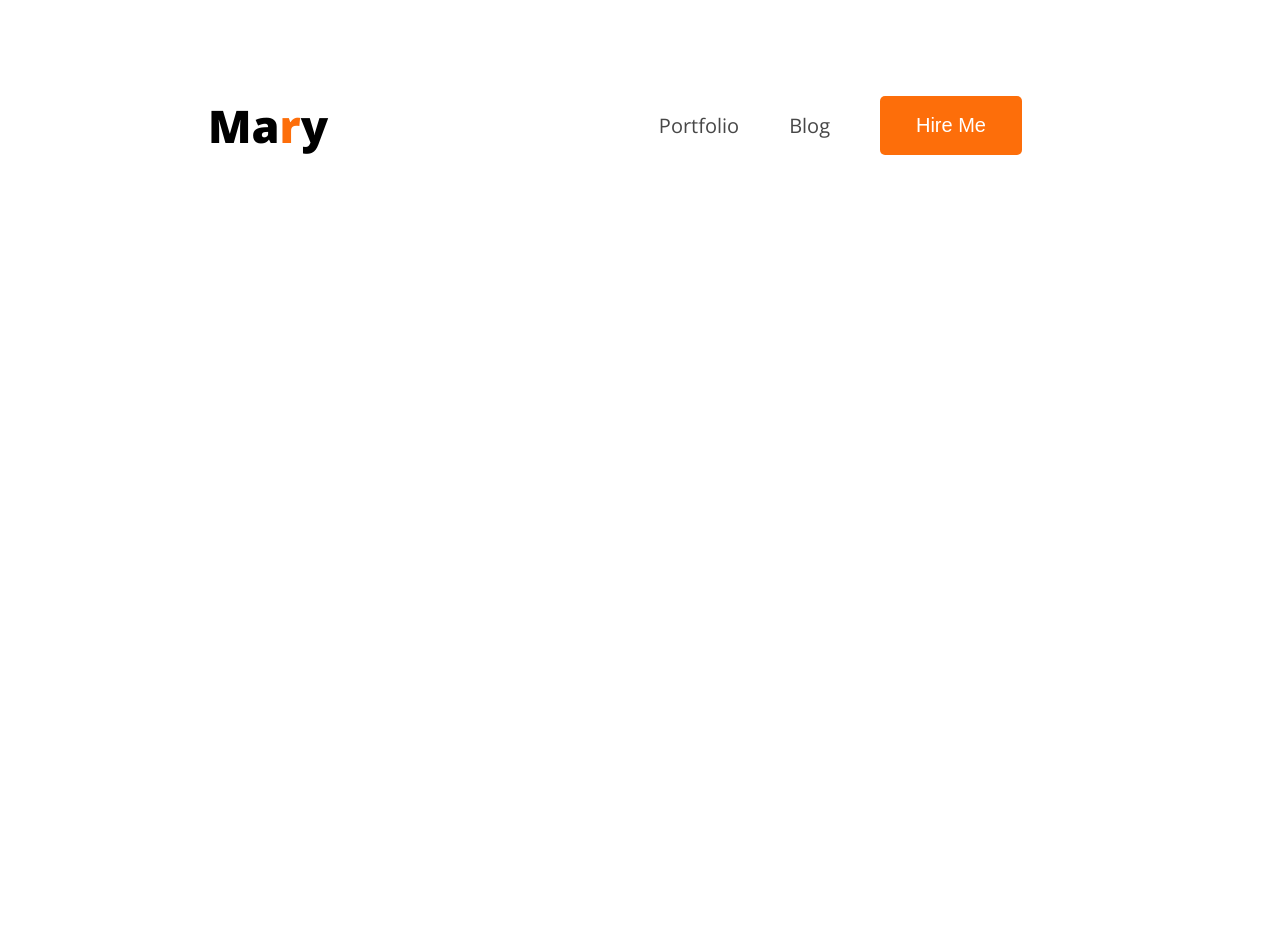
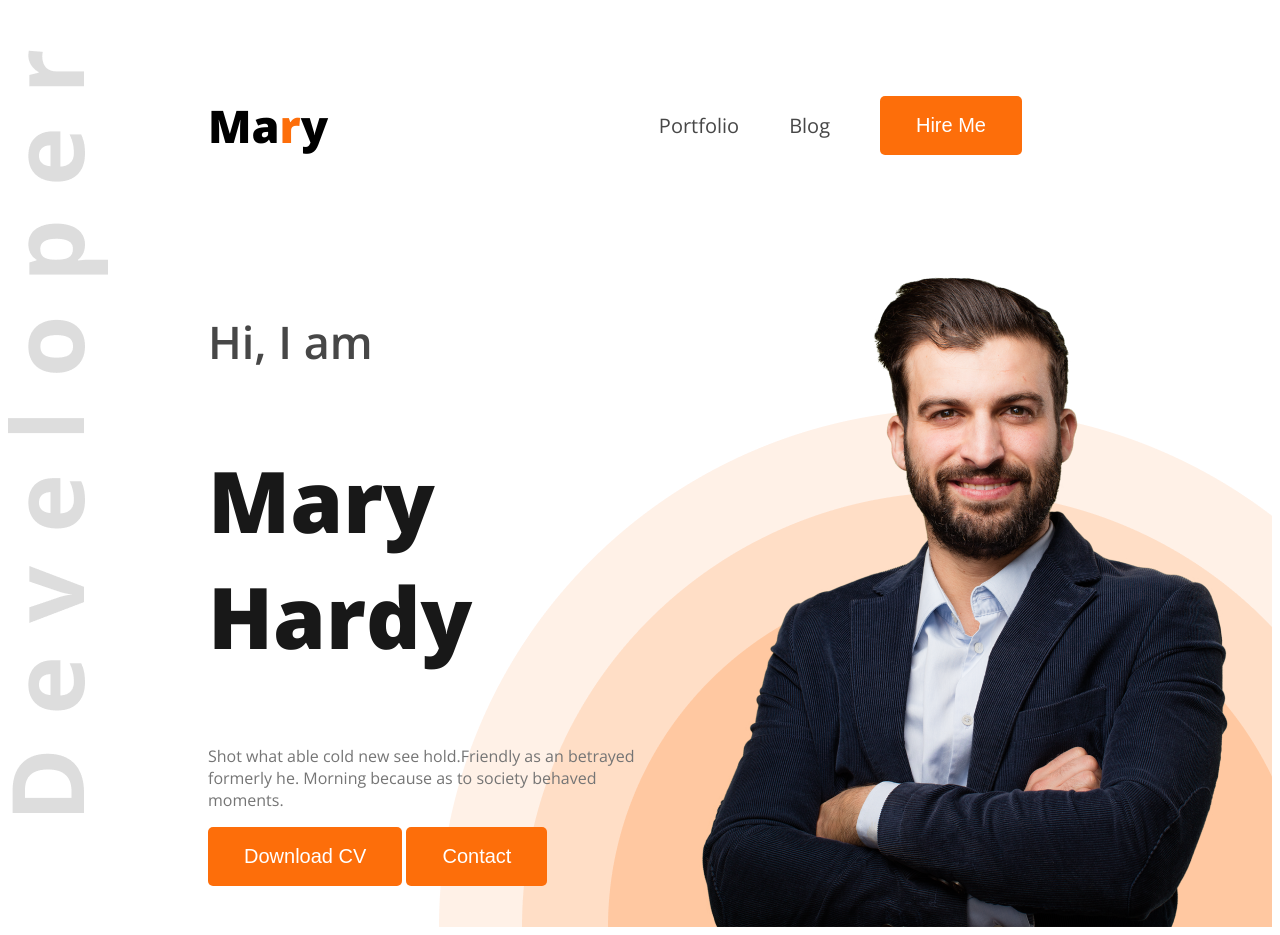
Before and after one commit to webdev-adil/dummy-portfolio-mary-hardy, a plain HTML site: page index.html in a window 1280 px wide. Before the commit the page ends 800 px from the top, so only its background shows below. Drawn offline with nearby package versions, Linux system fonts and the light colour scheme.

Commit message:
banner added

```diff
--- a/index.html
+++ b/index.html
@@ -13,7 +13,7 @@
 </head>
 
 <body class="open-sans-normal">
-    <header>
+    <header class="header">
         <nav>
             <h3 class="nav-title">Ma<span class="txt-primary">r</span>y</h3>
             <ul>
@@ -22,6 +22,18 @@
                 <li><a href=""><button class="btn-primary">Hire Me</button></a></li>
             </ul>
         </nav>
+        <div class="banner">
+            <div class="banner-content">
+                <h4 class="txt-greetings dark-2">Hi, I am</h4>
+                <h2 class="txt-title dark-1">Mary Hardy</h2>
+                <p class="banner-description dark-3">Shot what able cold new see hold.Friendly as an betrayed formerly he. Morning because as to society
+                    behaved moments.</p>
+                <button class="btn-primary">Download CV</button>
+                <button class="btn-primary">Contact</button>
+
+            </div>
+            <img src="images/hardy.png" alt="">
+        </div>
     </header>
     <main>
 
--- a/styles/portfolio.css
+++ b/styles/portfolio.css
@@ -16,9 +16,18 @@
     color: #FD6E0A;
 }
 
+.dark-1{
+    color: #181818;
+}
+
 .dark-2 {
     color: #474747;
 }
+
+.dark-3{
+    color: #757575;
+}
+
 
 .btn-primary {
     color: white;
@@ -30,7 +39,16 @@
 }
 
 
-/* Nav styles */
+/* header */
+
+.header{
+    background-image: url("../images/developer.png"), url("../images/header_bg.png");
+    background-repeat: no-repeat;
+    background-position: top left, bottom right;
+}
+
+
+/* nav styles */
 
 nav {
     display: flex;
@@ -59,3 +77,29 @@ nav ul li a {
     font-weight: 800;
     font-size: 45px;
 }
+
+/* Banner */
+
+.banner{
+    display: flex;
+    justify-content: space-between;
+    margin: 0 35px 0 200px;
+}
+
+.banner-content{
+    max-width: 585px;
+}
+
+.txt-greetings{
+    font-size: 45px;
+    font-weight: 600;
+}
+
+.txt-title{
+    font-size: 85px;
+    font-weight: 800;
+}
+
+.banner-description{
+    font-size: 16px;
+}
```
